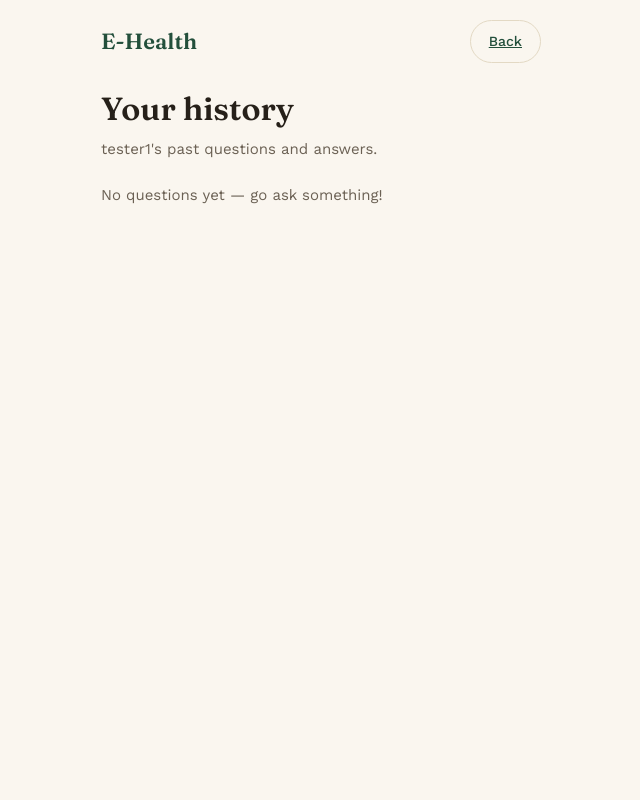
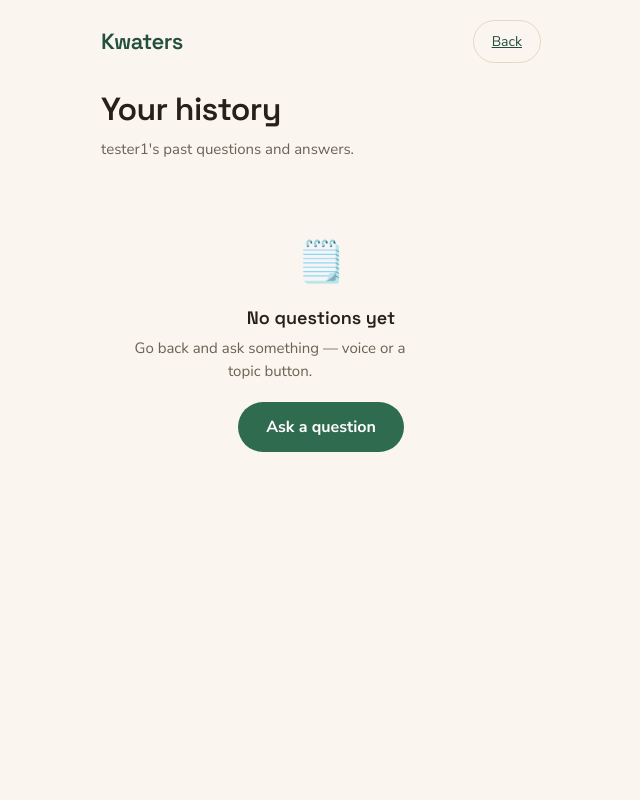
Before and after one commit to Markmilez/ehealth-voice-app, a Flask app: page /history in a window 1280 px wide. Shown: the whole page, without its empty margins (319-959 px from the left). Run offline with Flask 3, Linux system fonts and the light colour scheme; a user stored in the database is signed in.

Commit message:
Redesign UI, new fonts, start/stop recording, polish history page

```diff
--- a/requirements.txt
+++ b/requirements.txt
@@ -2,6 +2,7 @@ Flask==3.0.3
 requests==2.32.3
 python-dotenv==1.0.1
 pydub==0.25.1
+audioop-lts; python_version>='3.13'
 gunicorn==22.0.0
 Flask-SQLAlchemy==3.1.1
 Flask-Login==0.6.3
--- a/static/css/style.css
+++ b/static/css/style.css
@@ -21,7 +21,7 @@ body {
   margin: 0;
   background: var(--paper);
   color: var(--ink);
-  font-family: 'Work Sans', -apple-system, Segoe UI, Roboto, sans-serif;
+  font-family: 'Nunito Sans', -apple-system, Segoe UI, Roboto, sans-serif;
   font-size: 17px;
   line-height: 1.5;
 }
@@ -63,9 +63,10 @@ body {
 }
 .logout-link:hover { text-decoration: underline; }
 .brand {
-  font-family: 'Fraunces', serif;
+  font-family: 'Space Grotesk', sans-serif;
   font-weight: 600;
   font-size: 22px;
+  letter-spacing: -0.02em;
   color: var(--green-deep);
 }
 .lang-pill select {
@@ -75,7 +76,7 @@ body {
   border: 1px solid var(--line);
   border-radius: 999px;
   padding: 8px 32px 8px 16px;
-  font-family: 'Work Sans', sans-serif;
+  font-family: 'Nunito Sans', sans-serif;
   font-size: 14px;
   font-weight: 500;
   color: var(--ink);
@@ -89,10 +90,11 @@ body {
 /* --- Hero --- */
 .hero { margin-bottom: 24px; }
 .hero h1 {
-  font-family: 'Fraunces', serif;
+  font-family: 'Space Grotesk', sans-serif;
   font-weight: 600;
   font-size: 32px;
   line-height: 1.15;
+  letter-spacing: -0.02em;
   margin: 0 0 10px;
   color: var(--ink);
 }
@@ -141,7 +143,7 @@ audio { width: 100%; height: 36px; }
   border: 1px solid var(--line);
   background: transparent;
   color: var(--green-deep);
-  font-family: 'Work Sans', sans-serif;
+  font-family: 'Nunito Sans', sans-serif;
   font-size: 14px;
   font-weight: 500;
   cursor: pointer;
@@ -163,31 +165,65 @@ audio { width: 100%; height: 36px; }
 .mic-wrap {
   display: flex;
   justify-content: center;
-  margin-bottom: 16px;
+  margin-bottom: 20px;
 }
-.mic-btn {
+.mic-indicator {
   width: 104px;
   height: 104px;
   border-radius: 50%;
-  border: none;
-  background: var(--green);
+  background: var(--panel);
+  border: 2px solid var(--line);
+  color: var(--green);
+  font-size: 38px;
+  display: flex;
+  align-items: center;
+  justify-content: center;
+  transition: background 0.2s ease, border-color 0.2s ease;
+}
+.mic-indicator.recording {
+  background: var(--brick);
+  border-color: var(--brick);
   color: #fff;
-  font-size: 38px;
-  cursor: pointer;
-  box-shadow: 0 0 0 8px rgba(47, 107, 79, 0.12);
-  transition: transform 0.15s ease, background 0.15s ease;
-}
-.mic-btn:active { transform: scale(0.96); }
-.mic-btn.recording {
-  background: var(--brick);
-  box-shadow: 0 0 0 8px rgba(180, 72, 47, 0.15);
   animation: pulse 1.3s infinite;
 }
 @keyframes pulse {
-  0%   { box-shadow: 0 0 0 8px rgba(180, 72, 47, 0.15); }
+  0%   { box-shadow: 0 0 0 0 rgba(180, 72, 47, 0.35); }
   70%  { box-shadow: 0 0 0 22px rgba(180, 72, 47, 0); }
-  100% { box-shadow: 0 0 0 8px rgba(180, 72, 47, 0); }
+  100% { box-shadow: 0 0 0 0 rgba(180, 72, 47, 0); }
 }
+.mic-controls {
+  display: flex;
+  justify-content: center;
+  gap: 12px;
+  margin-bottom: 14px;
+}
+.control-btn {
+  min-width: 110px;
+  padding: 13px 28px;
+  border-radius: 999px;
+  border: none;
+  font-family: 'Nunito Sans', sans-serif;
+  font-size: 16px;
+  font-weight: 700;
+  cursor: pointer;
+  transition: transform 0.12s ease, opacity 0.15s ease;
+}
+.control-btn:active { transform: scale(0.97); }
+.control-btn:disabled {
+  opacity: 0.4;
+  cursor: not-allowed;
+}
+.start-btn {
+  background: var(--green);
+  color: #fff;
+}
+.start-btn:not(:disabled):hover { background: var(--green-deep); }
+.stop-btn {
+  background: transparent;
+  color: var(--brick);
+  border: 2px solid var(--brick);
+}
+.stop-btn:not(:disabled):hover { background: rgba(180, 72, 47, 0.08); }
 #status-text {
   margin: 0;
   color: var(--ink-soft);
@@ -202,7 +238,7 @@ button:focus-visible, select:focus-visible {
 
 /* --- Reduced motion --- */
 @media (prefers-reduced-motion: reduce) {
-  .mic-btn.recording { animation: none; }
+  .mic-indicator.recording { animation: none; }
 }
 
 /* --- Auth pages (login/register) --- */
@@ -218,7 +254,7 @@ button:focus-visible, select:focus-visible {
   margin-top: 20vh;
 }
 .auth-title {
-  font-family: 'Fraunces', serif;
+  font-family: 'Space Grotesk', sans-serif;
   font-weight: 600;
   font-size: 24px;
   margin: 16px 0 20px;
@@ -240,7 +276,7 @@ button:focus-visible, select:focus-visible {
   border-radius: 6px;
   border: 1px solid var(--line);
   background: var(--paper);
-  font-family: 'Work Sans', sans-serif;
+  font-family: 'Nunito Sans', sans-serif;
   font-size: 15px;
   color: var(--ink);
 }
@@ -255,7 +291,7 @@ button:focus-visible, select:focus-visible {
   border: none;
   background: var(--green);
   color: #fff;
-  font-family: 'Work Sans', sans-serif;
+  font-family: 'Nunito Sans', sans-serif;
   font-size: 15px;
   font-weight: 600;
   cursor: pointer;
@@ -277,18 +313,65 @@ button:focus-visible, select:focus-visible {
 }
 
 /* --- History page --- */
+.history-list {
+  display: flex;
+  flex-direction: column;
+  gap: 12px;
+}
 .history-item {
   border-left: 3px solid var(--line);
   background: var(--panel);
-  padding: 14px 16px;
-  margin-bottom: 14px;
+  padding: 16px 18px;
   border-radius: 2px;
+  transition: border-color 0.15s ease;
 }
+.history-item:hover { border-left-color: var(--green); }
 .history-meta {
   display: flex;
   justify-content: space-between;
+  align-items: center;
+  margin-bottom: 10px;
+}
+.history-badge {
+  font-size: 12px;
+  font-weight: 700;
+  padding: 3px 10px;
+  border-radius: 999px;
+  background: rgba(47, 107, 79, 0.12);
+  color: var(--green-deep);
+}
+.history-badge-text { background: rgba(217, 164, 65, 0.18); color: #8a6414; }
+.history-date {
   font-size: 12px;
   color: var(--ink-soft);
-  margin-bottom: 8px;
-  text-transform: capitalize;
 }
+.history-source {
+  display: inline-block;
+  margin-top: 10px;
+  font-size: 11px;
+  color: var(--ink-soft);
+  font-style: italic;
+}
+
+/* --- Empty state --- */
+.empty-state {
+  text-align: center;
+  padding: 48px 16px;
+}
+.empty-icon {
+  font-size: 40px;
+  display: block;
+  margin-bottom: 12px;
+}
+.empty-title {
+  font-family: 'Space Grotesk', sans-serif;
+  font-weight: 600;
+  font-size: 18px;
+  margin: 0 0 6px;
+  color: var(--ink);
+}
+.empty-cta {
+  display: inline-block;
+  margin-top: 20px;
+  text-decoration: none;
+}
--- a/templates/history.html
+++ b/templates/history.html
@@ -3,16 +3,16 @@
 <head>
   <meta charset="UTF-8" />
   <meta name="viewport" content="width=device-width, initial-scale=1.0" />
-  <title>History — E-Health</title>
+  <title>History — Kwaters</title>
   <link rel="preconnect" href="https://fonts.googleapis.com">
   <link rel="preconnect" href="https://fonts.gstatic.com" crossorigin>
-  <link href="https://fonts.googleapis.com/css2?family=Fraunces:opsz,wght@9..144,400;9..144,600&family=Work+Sans:wght@400;500;600&display=swap" rel="stylesheet">
+  <link href="https://fonts.googleapis.com/css2?family=Space+Grotesk:wght@500;600;700&family=Nunito+Sans:wght@400;600;700;800&display=swap" rel="stylesheet">
   <link rel="stylesheet" href="{{ url_for('static', filename='css/style.css') }}" />
 </head>
 <body>
   <main class="app">
     <header class="topbar">
-      <span class="brand">E-Health</span>
+      <span class="brand">Kwaters</span>
       <a href="{{ url_for('index') }}" class="chip">Back</a>
     </header>
 
@@ -22,20 +22,32 @@
     </section>
 
     {% if entries %}
+      <section class="history-list">
       {% for e in entries %}
       <article class="history-item">
         <div class="history-meta">
-          <span class="history-mode">{{ e.mode }}</span>
-          <span class="history-date">{{ e.created_at.strftime('%d %b %Y, %H:%M') }}</span>
+          <span class="history-badge history-badge-{{ e.mode }}">
+            {% if e.mode == 'voice' %}🎙 Voice{% else %}💬 Topic{% endif %}
+          </span>
+          <span class="history-date">{{ e.created_at.strftime('%d %b, %H:%M') }}</span>
         </div>
         {% if e.transcript %}
           <p class="transcript">"{{ e.transcript }}"</p>
         {% endif %}
         <p class="answer">{{ e.answer_text }}</p>
+        {% if e.answer_source %}
+          <span class="history-source">via {{ e.answer_source.replace('_', ' ') }}</span>
+        {% endif %}
       </article>
       {% endfor %}
+      </section>
     {% else %}
-      <p class="hero-sub">No questions yet — go ask something!</p>
+      <div class="empty-state">
+        <span class="empty-icon">🗒️</span>
+        <p class="empty-title">No questions yet</p>
+        <p class="hero-sub">Go back and ask something — voice or a topic button.</p>
+        <a href="{{ url_for('index') }}" class="control-btn start-btn empty-cta">Ask a question</a>
+      </div>
     {% endif %}
   </main>
 </body>
--- a/templates/login.html
+++ b/templates/login.html
@@ -3,16 +3,16 @@
 <head>
   <meta charset="UTF-8" />
   <meta name="viewport" content="width=device-width, initial-scale=1.0" />
-  <title>Log in — E-Health</title>
+  <title>Log in — Kwaters</title>
   <link rel="preconnect" href="https://fonts.googleapis.com">
   <link rel="preconnect" href="https://fonts.gstatic.com" crossorigin>
-  <link href="https://fonts.googleapis.com/css2?family=Fraunces:opsz,wght@9..144,400;9..144,600&family=Work+Sans:wght@400;500;600&display=swap" rel="stylesheet">
+  <link href="https://fonts.googleapis.com/css2?family=Space+Grotesk:wght@500;600;700&family=Nunito+Sans:wght@400;600;700;800&display=swap" rel="stylesheet">
   <link rel="stylesheet" href="{{ url_for('static', filename='css/style.css') }}" />
 </head>
 <body>
   <main class="app auth-app">
     <div class="auth-card">
-      <span class="brand">E-Health</span>
+      <span class="brand">Kwaters</span>
       <h1 class="auth-title">Welcome back</h1>
 
       {% with messages = get_flashed_messages() %}
--- a/templates/register.html
+++ b/templates/register.html
@@ -3,16 +3,16 @@
 <head>
   <meta charset="UTF-8" />
   <meta name="viewport" content="width=device-width, initial-scale=1.0" />
-  <title>Register — E-Health</title>
+  <title>Register — Kwaters</title>
   <link rel="preconnect" href="https://fonts.googleapis.com">
   <link rel="preconnect" href="https://fonts.gstatic.com" crossorigin>
-  <link href="https://fonts.googleapis.com/css2?family=Fraunces:opsz,wght@9..144,400;9..144,600&family=Work+Sans:wght@400;500;600&display=swap" rel="stylesheet">
+  <link href="https://fonts.googleapis.com/css2?family=Space+Grotesk:wght@500;600;700&family=Nunito+Sans:wght@400;600;700;800&display=swap" rel="stylesheet">
   <link rel="stylesheet" href="{{ url_for('static', filename='css/style.css') }}" />
 </head>
 <body>
   <main class="app auth-app">
     <div class="auth-card">
-      <span class="brand">E-Health</span>
+      <span class="brand">Kwaters</span>
       <h1 class="auth-title">Create your account</h1>
 
       {% with messages = get_flashed_messages() %}
```
Also changed, not shown: static/js/app.js (+24 -17 lines), templates/index.html (+10 -6 lines).
